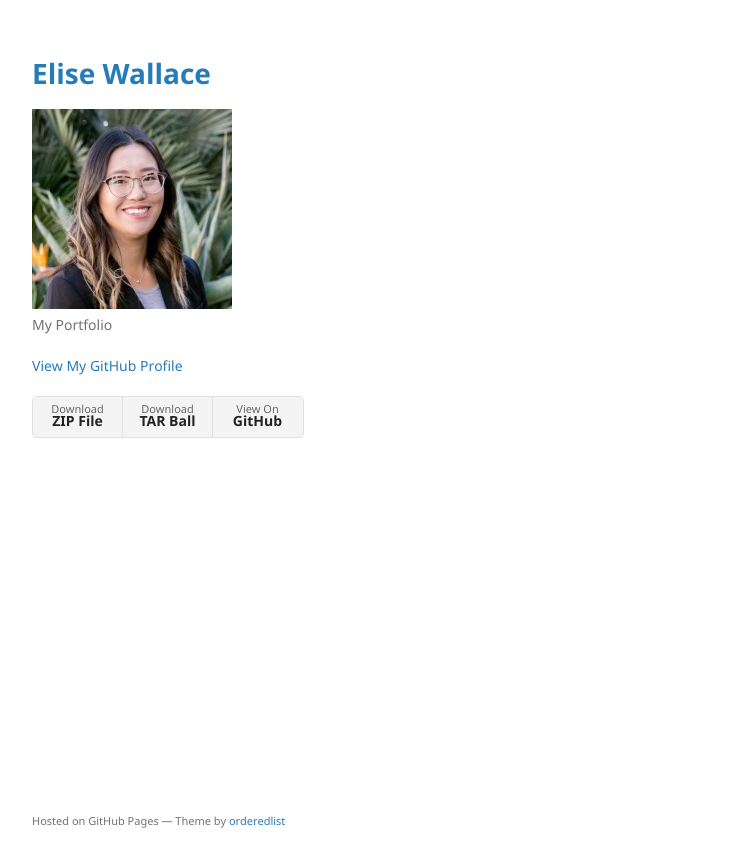
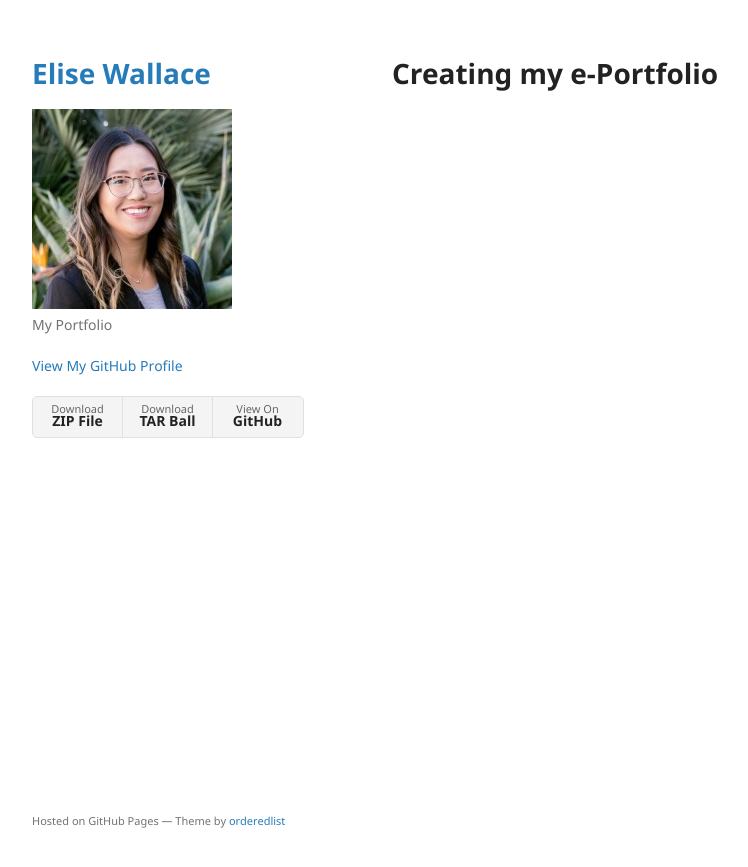
Before and after one commit to EliseWallace/elisewallace.github.io, a Jekyll site: the page built from subpage_1/index.md, in a window 1280 px wide. Shown: the top 867 px of the page, without its empty margins (178-926 px from the left). Built offline with Jekyll 4.4.1, drawn with Linux system fonts in a browser that asks for light colours.

Commit message:
Add header to e-portfolio index page

```diff
--- a/subpage_1/index.md
+++ b/subpage_1/index.md
@@ -2,3 +2,5 @@
 layout: default
 title: Creating my e-portfolio
 ---
+
+# Creating my e-Portfolio
```
